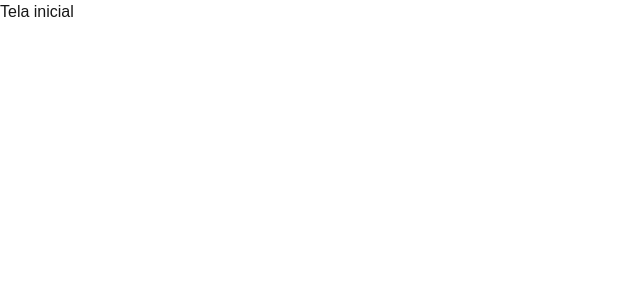
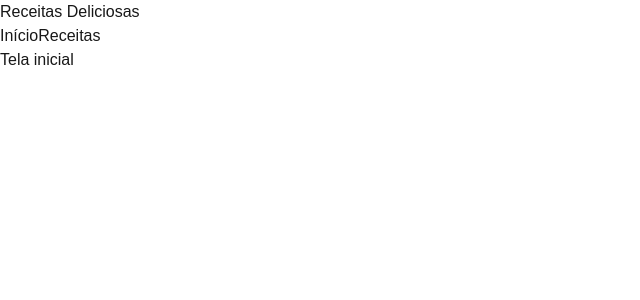
Before and after one commit to fabriciopontesf/Receitas, a Next.js app: page / in a window 1280 px wide. Shown: the top 300 px of the page, without its empty margins (0-640 px from the left). Built offline with nearby package versions, Linux system fonts and the light colour scheme.

Commit message:
feat: estrutura do header

```diff
--- a/src/app/layout.tsx
+++ b/src/app/layout.tsx
@@ -1,6 +1,7 @@
 import type { Metadata } from "next";
 import { Inter } from "next/font/google";
 import "./globals.css";
+import Header from "@/components/Header";
 
 const inter = Inter({
   variable: "--font-inter",
@@ -23,6 +24,7 @@ export default function RootLayout({
       <body
         className={`${inter.variable} antialiased`}
       >
+        <Header />
         {children}
       </body>
     </html>
--- /dev/null
+++ b/src/components/Header/index.tsx
@@ -0,0 +1,19 @@
+import Link from "next/link";
+
+export default function Header() {
+    return (
+        <header>
+            <Link href="/">Receitas Deliciosas</Link>
+
+            <nav>
+                <Link href="/">
+                    Início
+                </Link>
+
+                <Link href="/receitas">
+                    Receitas
+                </Link>
+            </nav>
+        </header>
+    )
+}
```
